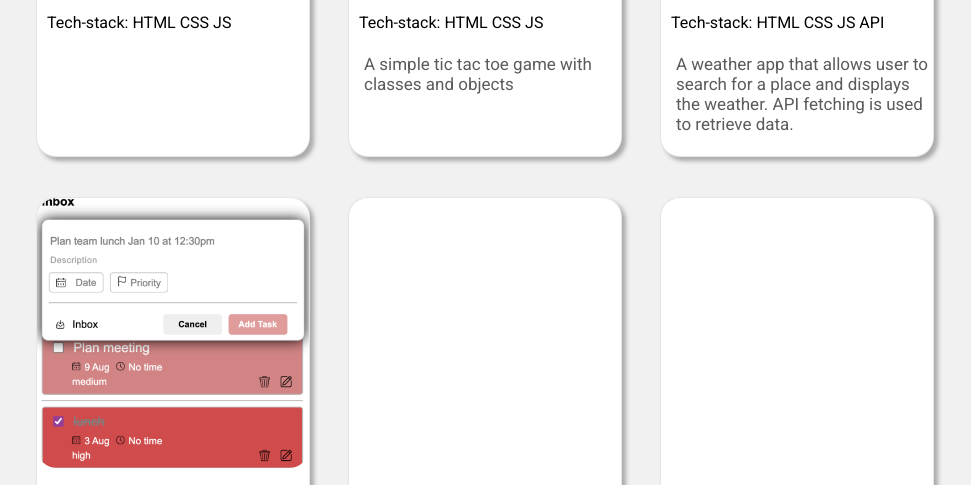
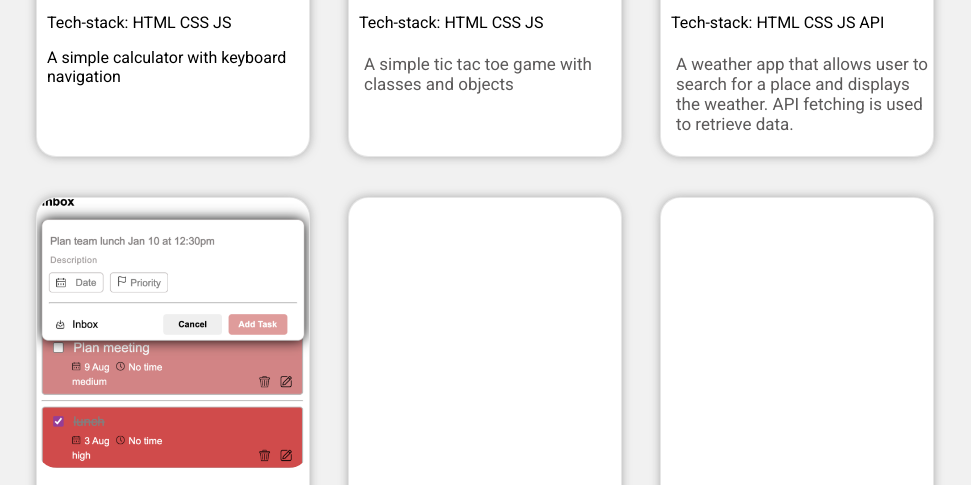
Before and after one commit to Shamsafarany/Portfolio, a plain HTML site: page index.html in a window 1280 px wide. Shown: the part 862-1347 px from the top of the page, without its empty margins (156-1127 px from the left). Drawn offline with nearby package versions, Linux system fonts and the light colour scheme.

Commit message:
fix transtitions

```diff
--- a/index.html
+++ b/index.html
@@ -89,6 +89,7 @@
               </div>
             </div>
             <p>Tech-stack: HTML CSS JS</p>
+            <p>A simple calculator with keyboard navigation</p>
           </div>
         </div>
         <div class="card">
--- a/style.css
+++ b/style.css
@@ -194,21 +194,21 @@ a > i:hover {
 
 .card {
   width: 100%;
-  box-shadow: 4px 4px 4px #8080809f;
+  box-shadow: 0 0 10px #8080809f;
   display: flex;
   flex-direction: column;
   border-radius: 20px;
   border: 1px solid rgba(128, 128, 128, 0.196);
   opacity: 0;
   transform: translateY(20px);
-  transition: opacity 1s ease, transform 1s ease;
+  transition: opacity 1.5s ease, transform 1s ease, box-shadow 1s ease;
   background-color: white;
 
 }
 .card.show:hover {
-  transform: translateY(0) scale(1.1);
-  box-shadow: 4px 4px 4px rgba(116, 28, 44, 0.526);
-  border: solid var(--mainColor);
+  transform: translateY(0) scale(1.07);
+  box-shadow: 2px 2px 30px rgba(116, 28, 44, 0.526);
+
 }
 .card.show{
   opacity: 1;
```
